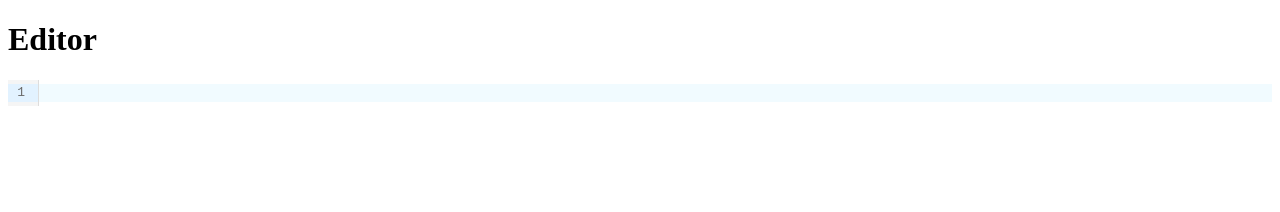
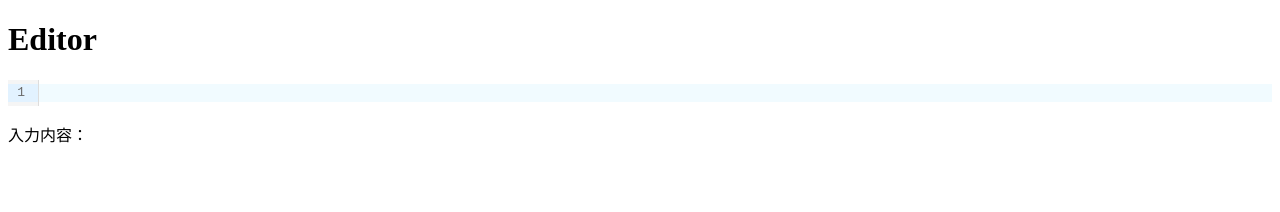
Before and after one commit to KHashimoto3/Codemirror_Test, a React (Vite) app in the folder codemirror-test/: page / in a window 1280 px wide. Shown: the top 212 px of the page. Built offline with nearby package versions, Linux system fonts and the light colour scheme.

Commit message:
入力内容を取れるようにした。

```diff
--- a/codemirror-test/src/components/Editor.tsx
+++ b/codemirror-test/src/components/Editor.tsx
@@ -10,6 +10,7 @@ export const Editor = () => {
     <div>
       <h1>Editor</h1>
       <ReactCodeMirror value={value} onChange={onChange} />
+      <p>入力内容：{value}</p>
     </div>
   );
 };
```
